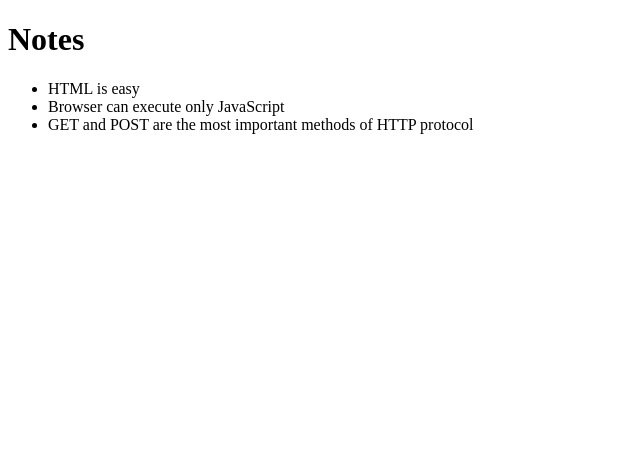
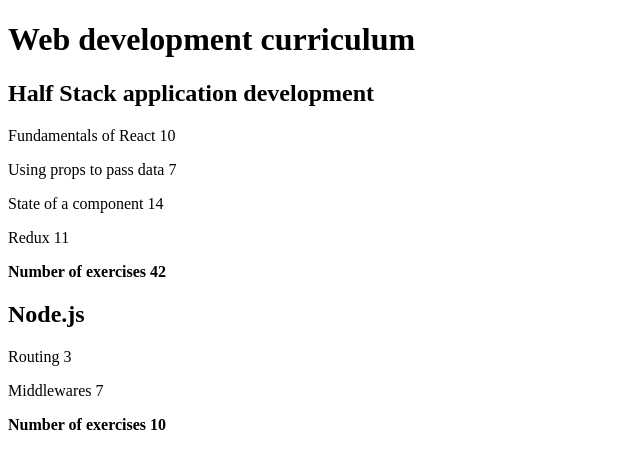
Before and after one commit to DarshanVaishya/full-stack-open, a React (Create React App) app in the folder part-02/: page / in a window 1280 px wide. Shown: the top 468 px of the page, without its empty margins (0-640 px from the left). Built offline with nearby package versions, Linux system fonts and the light colour scheme.

Commit message:
Finished 2a exercises

```diff
--- /dev/null
+++ b/part-02/src/courseinfo/App.js
@@ -0,0 +1,59 @@
+import { Course } from "./Course";
+
+const App = () => {
+	const courses = [
+		{
+			name: "Half Stack application development",
+			id: 1,
+			parts: [
+				{
+					name: "Fundamentals of React",
+					exercises: 10,
+					id: 1,
+				},
+				{
+					name: "Using props to pass data",
+					exercises: 7,
+					id: 2,
+				},
+				{
+					name: "State of a component",
+					exercises: 14,
+					id: 3,
+				},
+				{
+					name: "Redux",
+					exercises: 11,
+					id: 4,
+				},
+			],
+		},
+		{
+			name: "Node.js",
+			id: 2,
+			parts: [
+				{
+					name: "Routing",
+					exercises: 3,
+					id: 1,
+				},
+				{
+					name: "Middlewares",
+					exercises: 7,
+					id: 2,
+				},
+			],
+		},
+	];
+
+	return (
+		<div>
+			<h1>Web development curriculum</h1>
+			{courses.map((course) => (
+				<Course key={course.id} course={course} />
+			))}
+		</div>
+	);
+};
+
+export default App;
--- /dev/null
+++ b/part-02/src/courseinfo/Course.js
@@ -0,0 +1,26 @@
+const Header = ({ course }) => <h2>{course}</h2>;
+const Total = ({ sum }) => <b>Number of exercises {sum}</b>;
+const Part = ({ part }) => (
+	<p>
+		{part.name} {part.exercises}
+	</p>
+);
+
+const Content = ({ parts }) => (
+	<>
+		{parts.map((part) => (
+			<Part part={part} key={part.id} />
+		))}
+	</>
+);
+
+export function Course({ course }) {
+	const total = course.parts.reduce((sum, part) => sum + part.exercises, 0);
+	return (
+		<>
+			<Header course={course.name} />
+			<Content parts={course.parts} />
+			<Total sum={total} />
+		</>
+	);
+}
--- a/part-02/src/index.js
+++ b/part-02/src/index.js
@@ -1,6 +1,6 @@
 import React from "react";
 import ReactDOM from "react-dom";
-import App from "./App";
+import App from "./courseinfo/App";
 
 const notes = [
 	{
@@ -23,4 +23,4 @@
 	},
 ];
 
-ReactDOM.render(<App notes={notes} />, document.getElementById("root"));
+ReactDOM.render(<App />, document.getElementById("root"));
```
